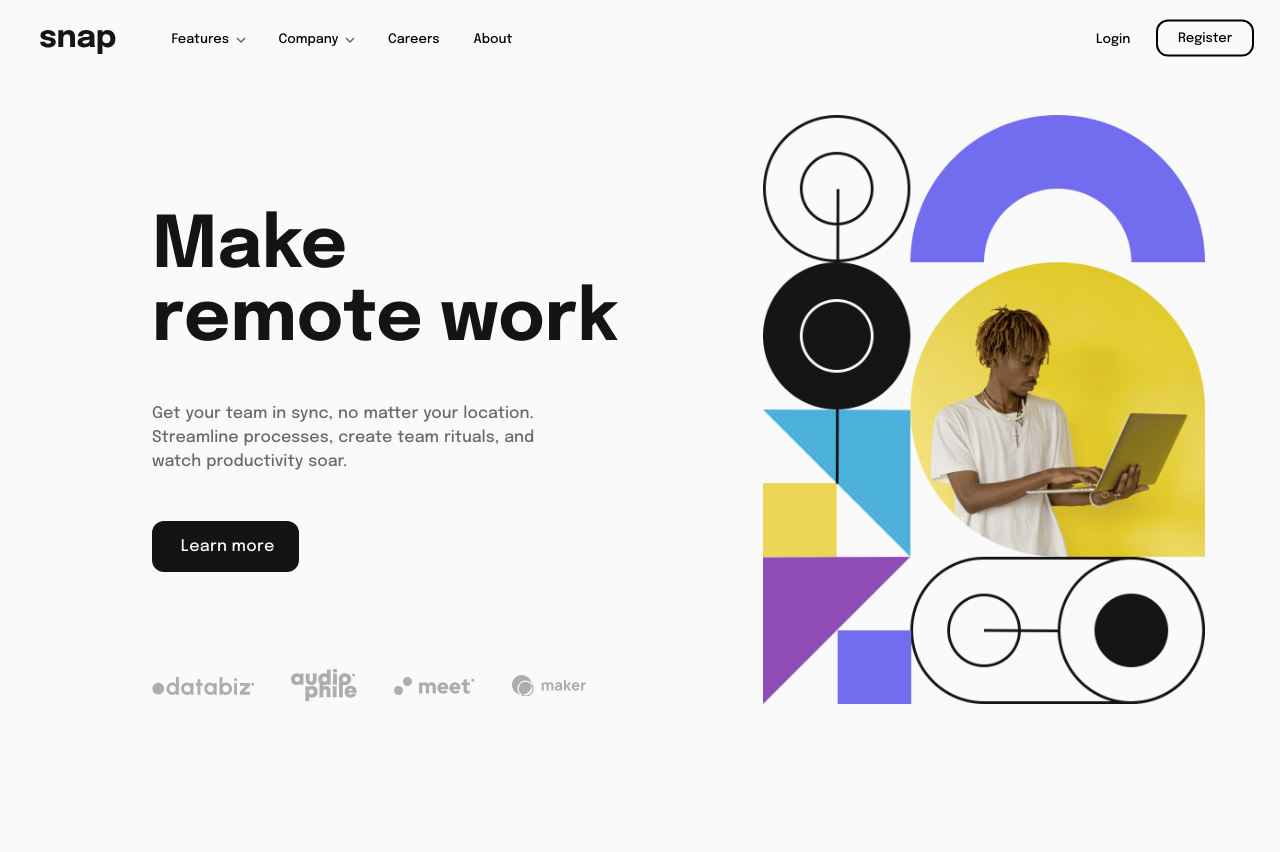
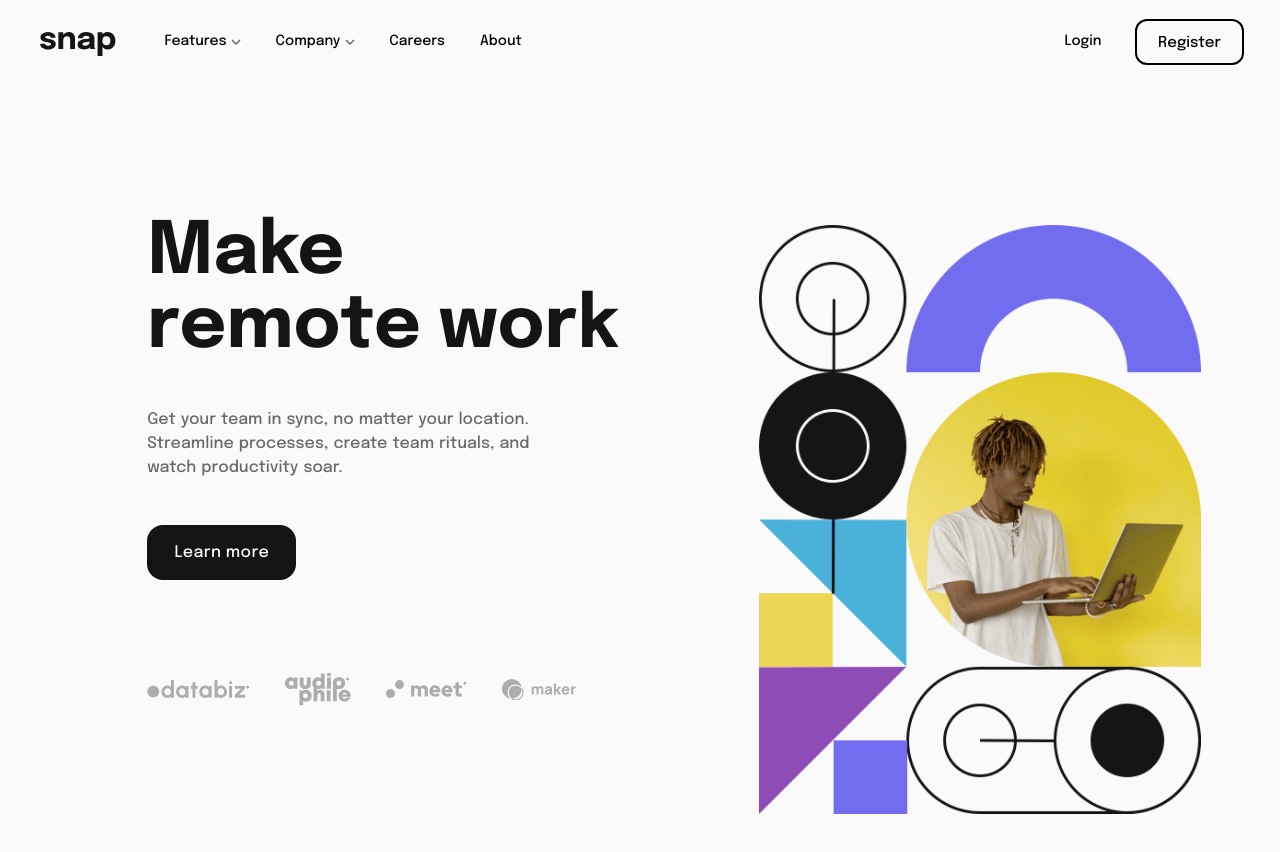
Before and after one commit to hrk-berserker27/Intro-section-with-dropdown-navigation, a Next.js app in the folder Next-app/: page / in a window 1280 px wide. Shown: the top 852 px of the page. Built offline with nearby package versions, Linux system fonts and the light colour scheme.

Commit message:
Fixed all issues with desktop design

```diff
--- a/Next-app/pages/index.js
+++ b/Next-app/pages/index.js
@@ -22,6 +22,7 @@ export default function App() {
         <title>Frontend Mentor | Intro section with dropdown navigation</title>
       </Head>
       <nav>
+        <div className="logo-container">
           <span>
             <svg width="84" height="27" xmlns="http://www.w3.org/2000/svg">
               <path
@@ -40,6 +41,8 @@ export default function App() {
             <li>Careers</li>
             <li>About</li>
           </ul>
+        </div>
+
         <ul className="second-list">
           <li>Login</li>
           <li>Register</li>
--- a/Next-app/styles/styles.scss
+++ b/Next-app/styles/styles.scss
@@ -14,32 +14,42 @@ body {
 }
 
 nav {
-    span {
+    display: flex;
+    justify-content: space-between;
+    padding-top: 2em;
+    padding-left: 2.5em;
+    padding-right: 2em;
+
+    @media (max-width: 1400px) {
         svg {
             zoom: 90%;
         }
     }
 
-    display: flex;
-    padding-top: 1.85em;
-    padding-left: 2.5em;
+    .logo-container {
+        display: flex;
+    }
 
     .first-list,
     .second-list {
         list-style-type: none;
         @include mix.center("center", "space-evenly");
-        font-size: 13px;
+        font-size: 15px;
+        padding-top: 2px;
 
-        li {
-            padding-top: 3px;
+        @media (max-width: 1400px) {
+            font-size: 14px;
         }
     }
 
     .first-list {
 
-        gap: 3.8em;
-        margin-left: 4.3em;
+        gap: 3.5em;
+        margin-left: 4em;
 
+        @media (max-width: 1400px) {
+            margin-left: 3.5em;
+        }
 
         .features,
         .company {
@@ -48,48 +58,69 @@ nav {
             &::after {
                 position: absolute;
                 content: url(../public/images/icon-arrow-down.svg);
-                left: calc(100% + 0.5em);
+                left: calc(100% + 0.3em);
             }
         }
 
         li:last-child {
-            transform: translateX(-1.2em);
+            transform: translateX(-1em);
         }
     }
 
     .second-list {
-        margin-left: calc(50% - 4em);
-        gap: 2em;
-
+        gap: 2.4em;
+        padding-right: 0.3em;
 
         li:last-child {
             border: 2px solid;
-            padding-left: 1.5em;
-            padding-right: 1.5em;
-            padding-top: 0.8em;
+            padding-left: 1.4em;
+            padding-right: 1.4em;
+            padding-top: 0.9em;
             padding-bottom: 0.8em;
-            transform: translateY(-0.8em);
+            transform: translateY(-1em);
             border-radius: 12px;
+            font-size: 15px;
         }
     }
 }
 
 main {
     display: flex;
-    padding-top: 3em;
+
     min-height: 120vh;
+    padding-bottom: 5em;
+    width: 100%;
+
+    @media (min-width: 1440px) {
+        padding-top: 3.3em;
+        gap: 8.5em;
+    }
+
+
 
     section {
-        padding-top: 6em;
-        padding-left: 9.5em;
+        padding-top: 6.3em;
+
+        @media (max-width: 1400px) {
+            padding-left: 9.2em;
+            padding-top: 8.5em;
+            gap: 2.8em;
+        }
+
+        padding-left: 10.3em;
         flex-basis: 50%;
         display: flex;
         flex-direction: column;
-        gap: 2.8em;
+        gap: 3em;
 
         h1 {
             font-weight: 800;
-            font-size: 4.45rem;
+
+            @media (max-width: 1400px) {
+                font-size: 4.5rem;
+            }
+
+            font-size: 5rem;
             letter-spacing: 0px;
             width: 11ch;
             color: hsl(0, 0%, 8%);
@@ -98,34 +129,46 @@ main {
         p {
             width: 45ch;
             line-height: 1.48em;
-            font-size: 1rem;
+            font-size: 18px;
             word-spacing: 1px;
             color: hsl(0, 0%, 41%);
 
+            @media (max-width: 1400px) {
+                font-size: 16px;
+                line-height: 1.5em;
+            }
+
             button {
                 display: block;
-                margin-top: 3em;
-                padding: 1.05em 1.8em;
-                padding-right: 1.5em;
-                font-size: 16px;
-                letter-spacing: 0.3px;
-                border-radius: 12px;
+                margin-top: 3.1em;
+                padding: 1.2em 2em;
+                padding-right: 1.7em;
+                font-size: 17px;
+                letter-spacing: 0.4px;
+                border-radius: 1rem;
                 outline: none;
                 border: none;
                 color: hsl(0, 0%, 98%);
                 background-color: hsl(0, 0%, 8%);
+
+                @media (max-width: 1400px) {
+                    margin-top: 2.8em;
+                    font-size: 16px;
+                    padding-left: 1.7em;
+                }
             }
         }
 
         .sponsors {
             display: flex;
-            gap: 2.3em;
+            gap: 2.5em;
             width: 100%;
-            margin-top: 3.3em;
+            margin-top: 3.8em;
             align-items: center;
 
-            span {
-                display: block;
+            @media (max-width: 1400px) {
+                margin-top: 3em;
+                gap: 2.2em;
 
                 svg {
                     zoom: 90%;
@@ -138,8 +181,12 @@ main {
         flex-basis: 50%;
         background-repeat: no-repeat;
         background-image: url(../public/images/image-hero-desktop.png);
-        background-size: 69%;
-        background-position-x: 62%;
+        background-size: 78%;
+
+        @media (max-width: 1400px) {
+            background-size: 69%;
+            background-position: 60% 50%;
+        }
     }
 
 
```
Lines whose indentation alone changed are shown as unchanged.
